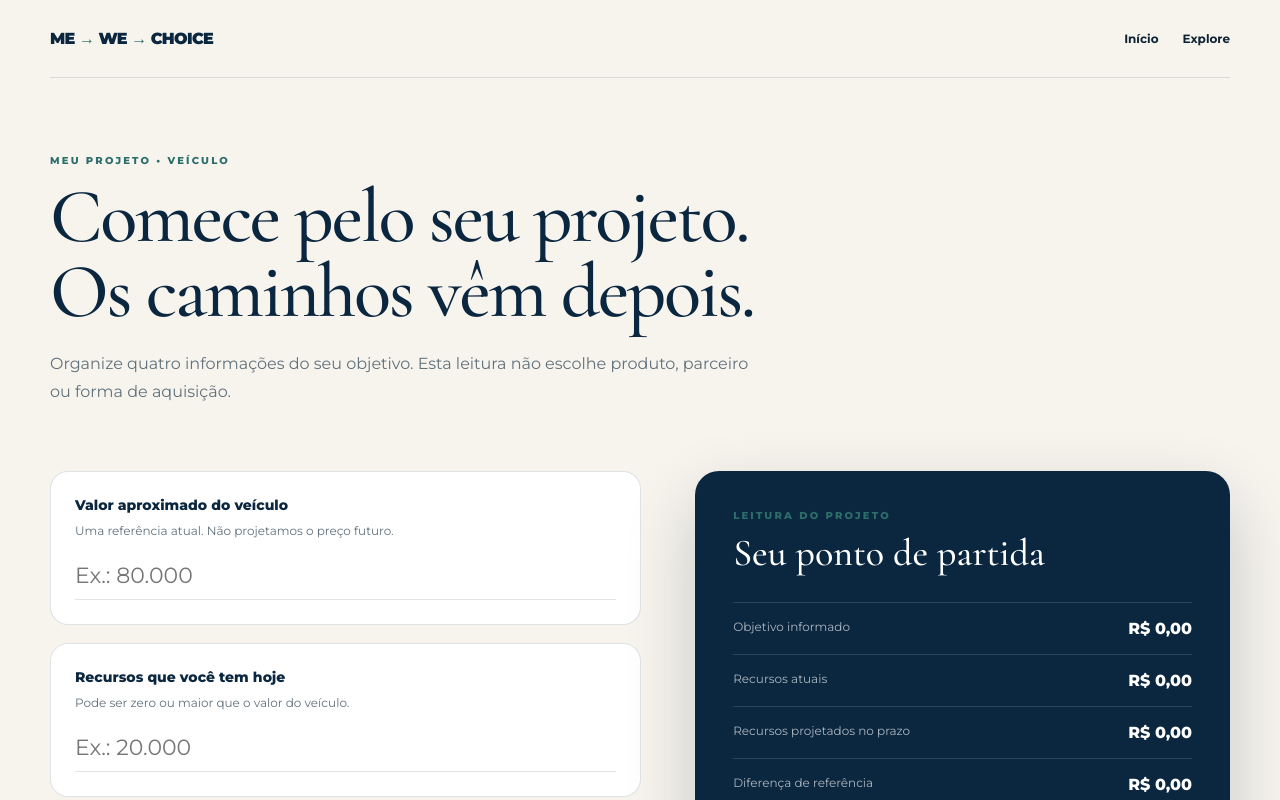
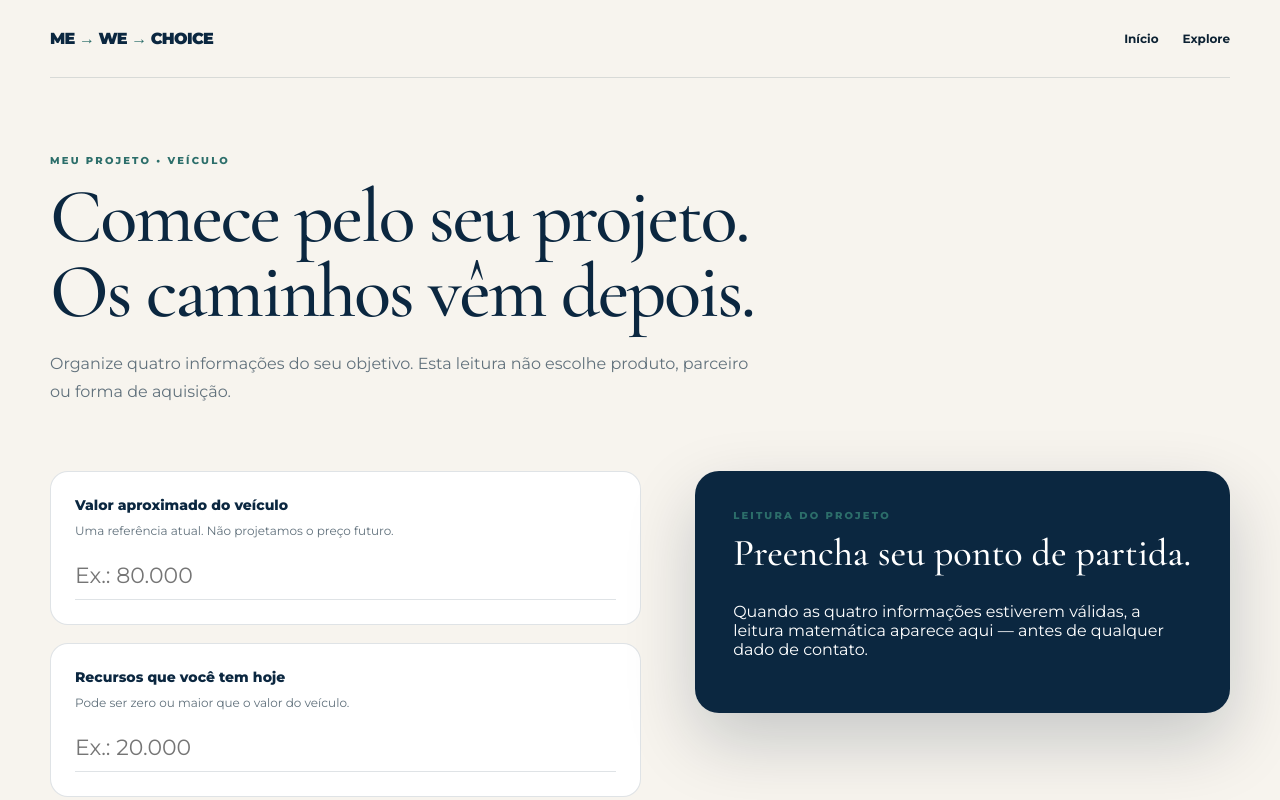
Before and after one commit to mewechoice/mewechoice, a Next.js app: page /meu-projeto/veiculo in a window 1280 px wide. Shown: the top 800 px of the page. Built offline with nearby package versions, Linux system fonts and the light colour scheme.

Commit message:
MWC-020: reject blank and malformed monetary inputs

```diff
--- a/app/meu-projeto/veiculo/page.tsx
+++ b/app/meu-projeto/veiculo/page.tsx
@@ -7,7 +7,23 @@ type Horizon = "IMMEDIATE" | "12" | "24" | "36" | "48" | "60" | "OTHER";
 
 const money = new Intl.NumberFormat("pt-BR",{style:"currency",currency:"BRL"});
 
-function parseMoney(value:string){const n=Number(value.replace(/\./g,"").replace(",",".").replace(/[^0-9.-]/g,""));return Number.isFinite(n)&&n>=0?n:null;}
+function parseMoney(value:string){
+ const raw=value.trim().replace(/R\\$/gi,"").replace(/\\s/g,"");
+ if(!raw)return null;
+ let normalized=raw;
+ if(raw.includes(",")){
+  if((raw.match(/,/g)||[]).length!==1)return null;
+  normalized=raw.replace(/\\./g,"").replace(",",".");
+ }else if(raw.includes(".")){
+  const parts=raw.split(".");
+  if(parts.length===2&&parts[1].length<=2) normalized=raw;
+  else if(parts.slice(1).every(part=>part.length===3)) normalized=parts.join("");
+  else return null;
+ }
+ if(!/^\\d+(?:\\.\\d{1,2})?$/.test(normalized))return null;
+ const n=Number(normalized);
+ return Number.isFinite(n)&&n>=0?n:null;
+}
 
 export default function MeuProjetoVeiculo(){
  const [target,setTarget]=useState(""); const [resources,setResources]=useState(""); const [monthly,setMonthly]=useState("");
```
